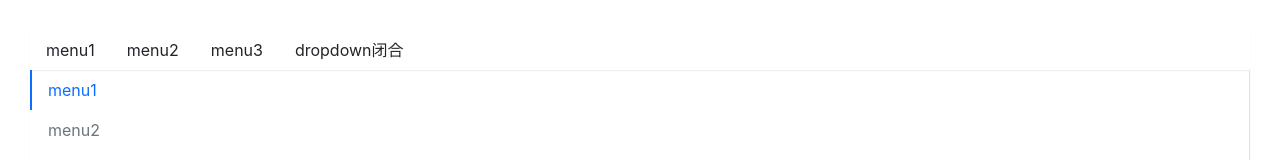
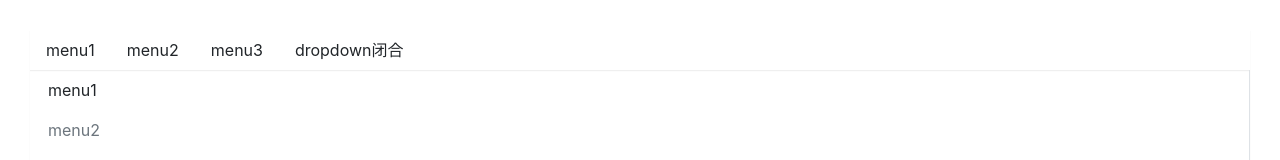
Before and after one commit to wangkaiwd/react-pcweb, a React (Create React App) app: page / in a window 1280 px wide. Shown: the top 160 px of the page. Built offline with nearby package versions, Linux system fonts and the light colour scheme.

Commit message:
feat: adjust menu item name property

```diff
--- a/src/App.tsx
+++ b/src/App.tsx
@@ -30,11 +30,11 @@ const App = () => {
           setName(name);
         }}
       >
-        <MenuItem name="0">menu1</MenuItem>
-        <MenuItem disabled name="1">
+        <MenuItem name="1">menu1</MenuItem>
+        <MenuItem disabled name="2">
           menu2
         </MenuItem>
-        <MenuItem name="2">menu3</MenuItem>
+        <MenuItem name="3">menu3</MenuItem>
         <SubMenu name="4" title={"dropdown"}>
           <MenuItem name="4-1">dropdown1</MenuItem>
           <MenuItem name="4-2">dropdown2</MenuItem>
```
